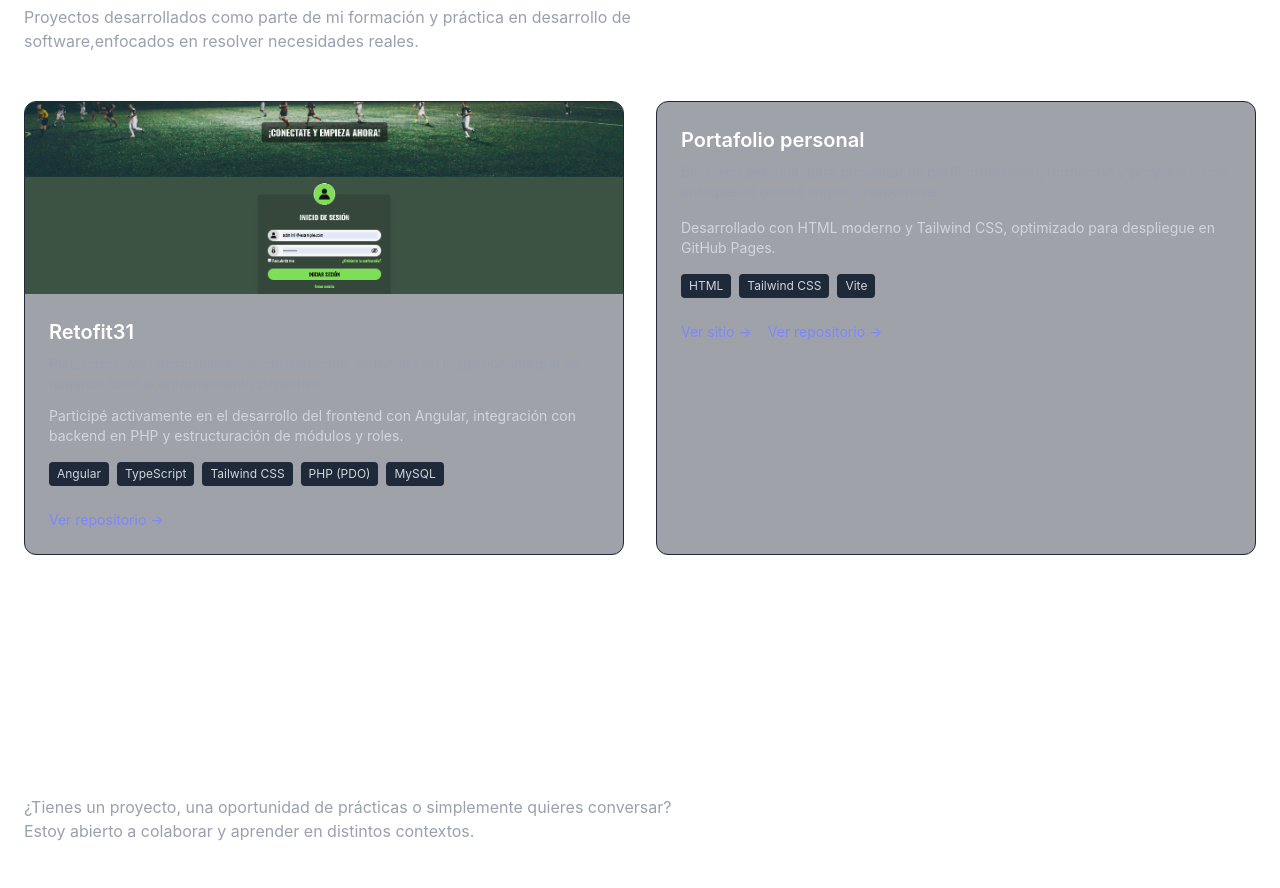
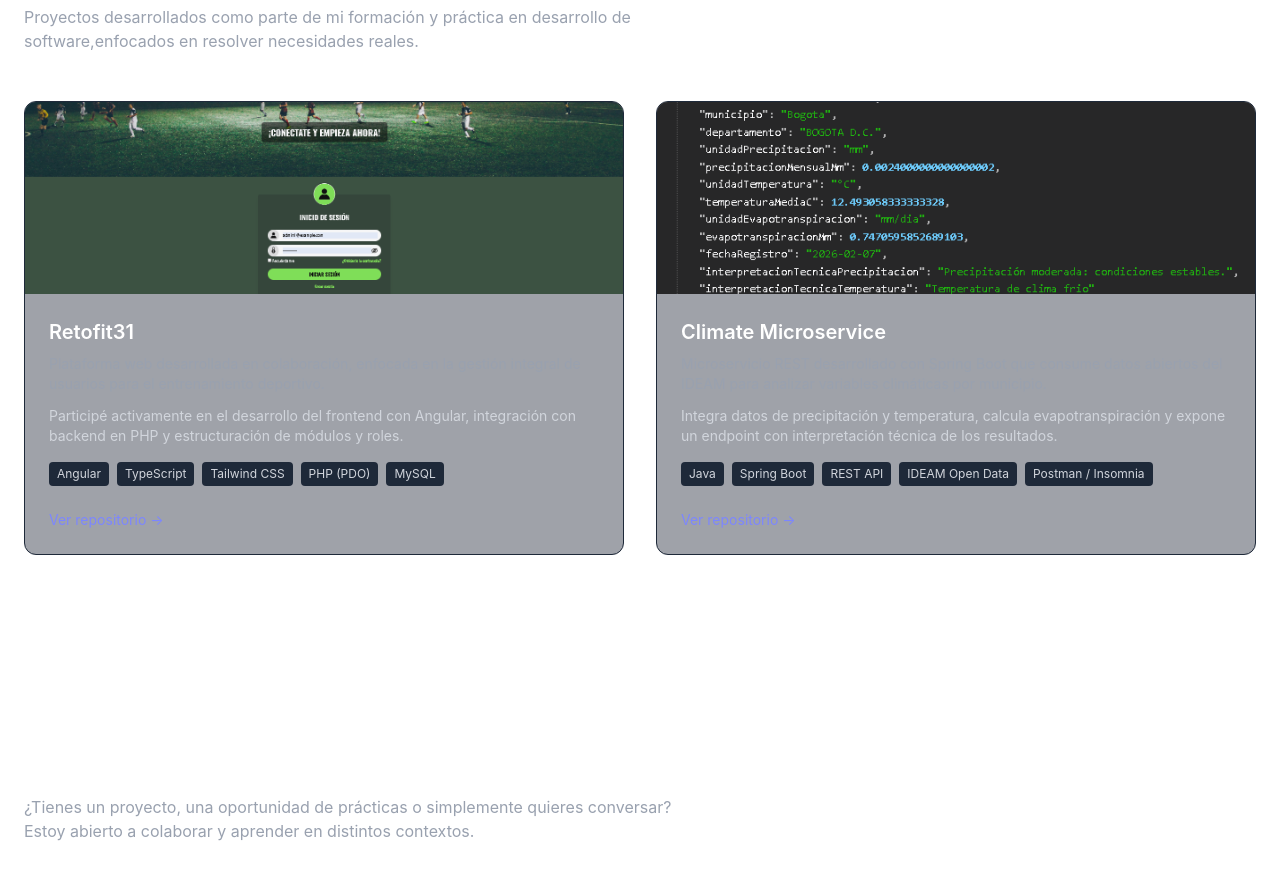
Before and after one commit to hsmorenom/Portafolio_Sebastian_Moreno, a website built with Vite: page index.html in a window 1280 px wide. Shown: the part 3221-4109 px from the top of the page. Built offline with nearby package versions, Linux system fonts and the light colour scheme; a web font is replaced by a local one.

Commit message:
feat: add new project about climate microservice

```diff
--- a/src/components/projects.html
+++ b/src/components/projects.html
@@ -55,39 +55,46 @@
             </article>
 
 
-            <!-- Proyecto secundario -->
              <article
-                class="group border border-gray-800 rounded-xl p-6 bg-gray-900/40 hover:border-indigo-500 transition">
-                <h3 class="text-xl font-semibold text-white">
-                    Portafolio personal
-                </h3>
+                class="group border border-gray-800 rounded-xl overflow-hidden bg-gray-900/40 hover:border-indigo-500 transition">
 
-                <p class="mt-2 text-gray-400 text-sm">
-                    Sitio web personal para presentar mi perfil profesional, formación y proyectos,
-                    con enfoque en diseño limpio y responsive.
-                </p>
+                <!-- Screenshot -->
+                <img src="/images/projects/climate-json.png" alt="Pantalla de microservicio consultado APIs del IDEAM"
+                    class="w-full h-48 object-cover opacity-90 group-hover:opacity-100 transition" />
 
-                <p class="mt-4 text-gray-300 text-sm">
-                    Desarrollado con HTML moderno y Tailwind CSS, optimizado para despliegue en GitHub Pages.
-                </p>
+                <div class="p-6">
+                    <h3 class="text-xl font-semibold text-white" data-i18n="projects.project2"></h3>
+
+                    <p class="mt-2 text-gray-400 text-sm" data-i18n="projects.project2Description1"></p>
+
+                    <p class="mt-3 text-gray-300 text-sm" data-i18n="projects.project2Description2"></p>
 
                     <!-- Tech -->
                     <div class="mt-4 flex flex-wrap gap-2 text-xs">
-                    <span class="px-2 py-1 bg-gray-800 text-gray-300 rounded">HTML</span>
-                    <span class="px-2 py-1 bg-gray-800 text-gray-300 rounded">Tailwind CSS</span>
-                    <span class="px-2 py-1 bg-gray-800 text-gray-300 rounded">Vite</span>
+                        <span class="px-2 py-1 bg-gray-800 text-gray-300 rounded"
+                            data-i18n="projects.climateTech1"></span>
+                        <span class="px-2 py-1 bg-gray-800 text-gray-300 rounded"
+                            data-i18n="projects.climateTech2"></span>
+                        <span class="px-2 py-1 bg-gray-800 text-gray-300 rounded"
+                            data-i18n="projects.climateTech3"></span>
+                        <span class="px-2 py-1 bg-gray-800 text-gray-300 rounded"
+                            data-i18n="projects.climateTech4"></span>
+                        <span class="px-2 py-1 bg-gray-800 text-gray-300 rounded"
+                            data-i18n="projects.climateTech5"></span>
                     </div>
 
                     <!-- Links -->
                     <div class="mt-6 flex gap-4 text-sm">
-                    <a href="#" class="text-indigo-400 hover:text-indigo-300 transition">
-                        Ver sitio →
-                    </a>
-                    <a href="#" class="text-indigo-400 hover:text-indigo-300 transition">
+
+                        <a href="https://github.com/hsmorenom/climate-microservice.git" target="_blank" rel="noopener"
+                            class="text-indigo-400 hover:text-indigo-300 transition" data-i18n="projects.linkClimate">
                             Ver repositorio →
                         </a>
                     </div>
+                </div>
             </article>
+
+
 
         </div>
     </div>
--- a/src/i18n/translations.js
+++ b/src/i18n/translations.js
@@ -82,7 +82,16 @@ export const translations = {
             retofit31Tech3: "Tailwind CSS",
             retofit31Tech4: "PHP (PDO)",
             retofit31Tech5: "MySQL",
-            linkRetofit31: " Ver repositorio →"
+            linkRetofit31: " Ver repositorio →",
+            project2: "Climate Microservice",
+            project2Description1: `Microservicio REST desarrollado con Spring Boot que consume datos abiertos del IDEAM para analizar variables climáticas por municipio.`,
+            project2Description2: `Integra datos de precipitación y temperatura, calcula evapotranspiración y expone un endpoint con interpretación técnica de los resultados.`,
+            climateTech1: "Java",
+            climateTech2: "Spring Boot",
+            climateTech3: "REST API",
+            climateTech4: "IDEAM Open Data",
+            climateTech5: "Postman / Insomnia",
+            linkClimate: "Ver repositorio →"
 
         },
         contact: {
@@ -185,7 +194,17 @@ export const translations = {
             retofit31Tech3: "Tailwind CSS",
             retofit31Tech4: "PHP (PDO)",
             retofit31Tech5: "MySQL",
-            linkRetofit31: " View repository →"
+            linkRetofit31: " View repository →",
+            project2: "Climate Microservice",
+            project2Description1: `REST microservice built with Spring Boot that consumes open data from IDEAM to analyze climate variables by municipality.`,
+            project2Description2: `It integrates precipitation and temperature data, calculates evapotranspiration, and exposes an endpoint with technical interpretation of the results.`,
+            climateTech1: "Java",
+            climateTech2: "Spring Boot",
+            climateTech3: "REST API",
+            climateTech4: "IDEAM Open Data",
+            climateTech5: "Postman / Insomnia",
+            linkClimate: "View repository →"
+
         },
         contact: {
             title: "Contact",
```
Lines whose indentation alone changed are shown as unchanged.
